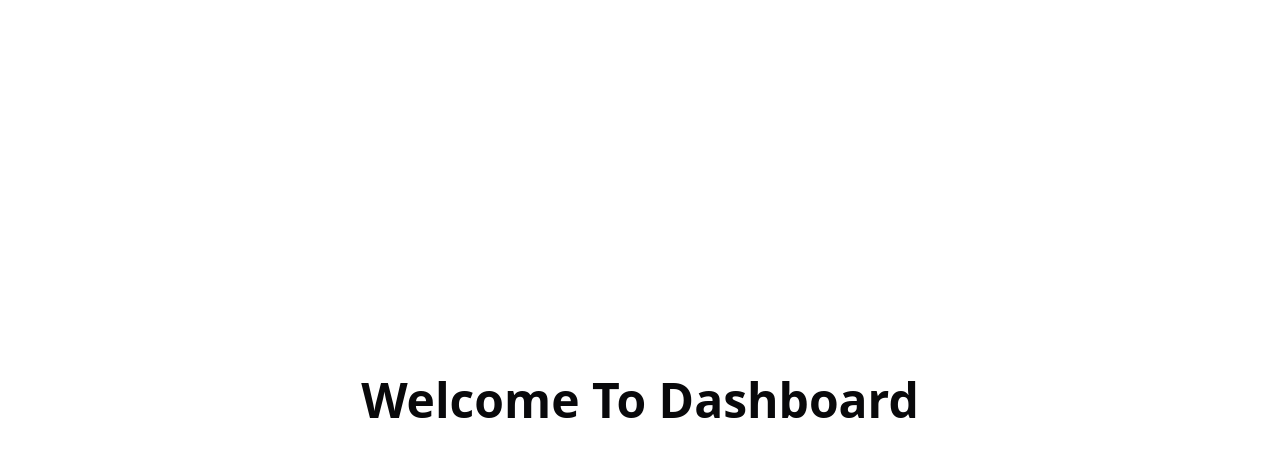
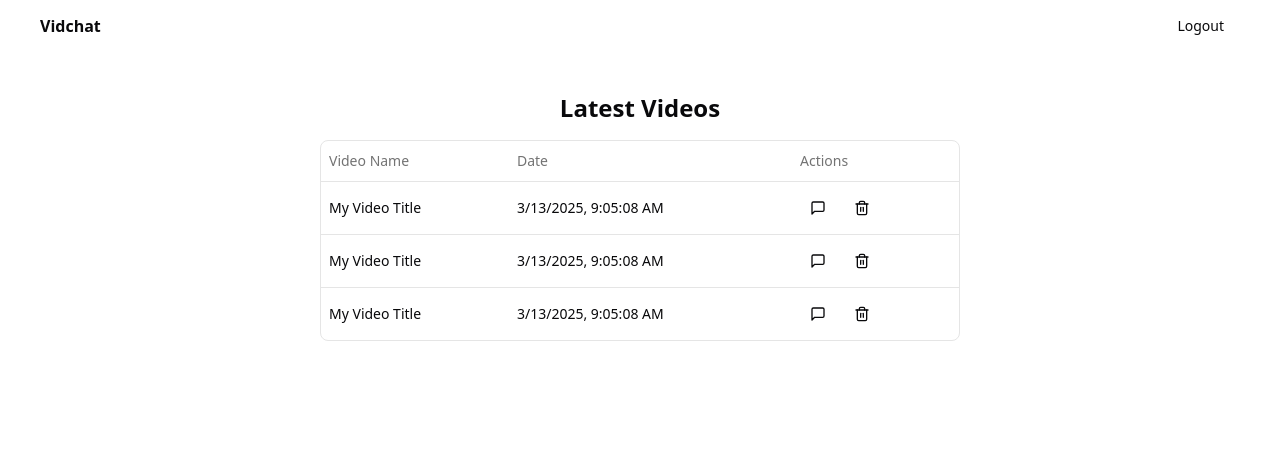
Before and after one commit to nadjib-boum/vidchat-ai, a Next.js app: page /dashboard in a window 1280 px wide. Shown: the top 456 px of the page. Built offline with nearby package versions, Linux system fonts and the light colour scheme; no server answers; sample sign-in values are in the browser's storage.

Commit message:
add videos data table + video page

```diff
--- a/package.json
+++ b/package.json
@@ -12,6 +12,7 @@
     "@neondatabase/serverless": "^0.10.4",
     "@radix-ui/react-label": "^2.1.2",
     "@radix-ui/react-slot": "^1.1.2",
+    "@tanstack/react-table": "^8.21.2",
     "bcryptjs": "^3.0.2",
     "class-variance-authority": "^0.7.1",
     "clsx": "^2.1.1",
--- a/src/actions/index.ts
+++ b/src/actions/index.ts
@@ -1,11 +1,11 @@
 "use server";
+
 import userService from "@/services/user";
+import videoService from "@/services/video";
 import APIError from "@/utils/error";
-import { auth } from "@/utils/auth";
 import { type SignupFormState, signupSchema } from "@/types";
 
 export async function signup(formData: FormData): Promise<SignupFormState> {
-  "use server";
 
   try {
 
@@ -59,3 +59,9 @@ export async function signup(formData: FormData): Promise<SignupFormState> {
   }
 
 }
+
+export async function deleteVideo (id: number) {
+
+  return await videoService.deleteVideo (id);
+
+}
--- a/src/app/dashboard/layout.tsx
+++ b/src/app/dashboard/layout.tsx
@@ -1,5 +1,5 @@
 import { redirect } from "next/navigation";
-// import Navbar from "@/components/Navbar";
+import Navbar from "@/components/Navbar";
 import { auth } from "@/utils/auth";
 
 export default async function ({ children }: { children: React.ReactNode }) {
@@ -12,7 +12,7 @@ export default async function ({ children }: { children: React.ReactNode }) {
 
   return (
     <div id="dashboard">
-      {/* <Navbar /> */}
+      <Navbar />
       {children}
     </div>
   );
--- a/src/app/dashboard/page.tsx
+++ b/src/app/dashboard/page.tsx
@@ -1,8 +1,14 @@
-export default function () {
+import VideosDataTable from "@/components/VideosDataTable";
+import videoService from "@/services/video";
+
+export default async function () {
+
+  const videos = await videoService.getVideos ();
 
   return (
-    <div className="h-screen flex items-center justify-center">
-      <div className="text-5xl font-bold">Welcome To Dashboard</div>
+    <div className="flex flex-col items-center gap-4 mt-10 w-1/2 m-auto">
+      <div className="text-2xl font-bold">Latest Videos</div>
+      <VideosDataTable data={videos} />
     </div>
   );
 
--- /dev/null
+++ b/src/app/video/[id]/page.tsx
@@ -0,0 +1,9 @@
+export default async function Page({ params }: {params: Promise<{ id: string }> }) {
+
+  const { id } = await params;
+
+  return (
+    <div className="text-3xl">Video #{id}</div>
+  );
+
+}
--- /dev/null
+++ b/src/components/Navbar.tsx
@@ -0,0 +1,25 @@
+"use client";
+import { signOut } from "next-auth/react";
+import { Button } from "@/components/ui/button";
+import Link from "next/link";
+
+const Navbar = () => {
+
+  return (
+    <div className="flex justify-between items-center py-2 px-10">
+      <div>
+        <Link href={"/dashboard"}>
+          <span className="font-bold">Vidchat</span>
+        </Link>
+      </div>
+      <div>
+        <Button variant={"ghost"} className="cursor-pointer flex items-center" onClick={async () => await signOut({ callbackUrl: "/login" })}>
+          Logout
+        </Button>
+      </div>
+    </div>
+  );
+
+}
+
+export default Navbar;
--- /dev/null
+++ b/src/components/VideosDataTable.tsx
@@ -0,0 +1,122 @@
+"use client"
+
+import * as React from "react"
+import { useRouter } from "next/navigation"
+import {
+  flexRender,
+  getCoreRowModel,
+  useReactTable,
+} from "@tanstack/react-table"
+import { Trash2, MessageSquare } from "lucide-react"
+
+import { Button } from "@/components/ui/button"
+import {
+  Table,
+  TableBody,
+  TableCell,
+  TableHead,
+  TableHeader,
+  TableRow,
+} from "@/components/ui/table"
+
+import { deleteVideo } from "@/actions"
+import type { Video } from "@/types"
+
+
+type VideosDataTableProps = {
+  data: Video[]
+}
+
+export default function VideosDataTable ({ data }: VideosDataTableProps) {
+
+  const router = useRouter ();
+
+  const columns = [
+    {
+      accessorKey: "name",
+      header: "Video Name",
+    },
+    {
+      accessorKey: "date",
+      header: "Date",
+    },
+    {
+      id: "actions",
+      header: "Actions",
+      cell: ({ row }: { row: { original: { id: number; } } }) => {
+        return (
+          <div className="flex space-x-2">
+            <Button variant="ghost" size="icon" onClick={() => handleChat(row.original.id)}>
+              <MessageSquare className="h-4 w-4" />
+            </Button>
+            <Button variant="ghost" size="icon" onClick={() => handleDelete(row.original.id)}>
+              <Trash2 className="h-4 w-4" />
+            </Button>
+          </div>
+        )
+      },
+    },
+  ]
+
+  const handleDelete = async (id: number) => {
+
+    const res = await deleteVideo (id);
+
+    console.log ("res", res)
+
+  }
+
+  const handleChat = (id: number) => {
+    router.push (`/video/${id}`)
+  }
+
+  const table = useReactTable({
+    data,
+    columns,
+    getCoreRowModel: getCoreRowModel(),
+  })
+
+  return (
+    <div className="rounded-md border w-full">
+      <Table>
+        <TableHeader>
+          {table.getHeaderGroups().map((headerGroup) => (
+            <TableRow key={headerGroup.id}>
+              {headerGroup.headers.map((header) => (
+                <TableHead key={header.id}>
+                  {header.isPlaceholder
+                    ? null
+                    : flexRender(
+                        header.column.columnDef.header,
+                        header.getContext()
+                      )}
+                </TableHead>
+              ))}
+            </TableRow>
+          ))}
+        </TableHeader>
+        <TableBody>
+          {table.getRowModel().rows?.length ? (
+            table.getRowModel().rows.map((row) => (
+              <TableRow key={row.id} data-state={row.getIsSelected() && "selected"}>
+                {
+                  row.getVisibleCells().map((cell) => (
+                    <TableCell key={cell.id}>
+                      {flexRender(cell.column.columnDef.cell, cell.getContext())}
+                    </TableCell>
+                  ))
+                }
+              </TableRow>
+            ))
+          ) : (
+            <TableRow>
+              <TableCell colSpan={columns.length} className="h-24 text-center">
+                No results.
+              </TableCell>
+            </TableRow>
+          )}
+        </TableBody>
+      </Table>
+    </div>
+  )
+}
--- /dev/null
+++ b/src/components/ui/table.tsx
@@ -0,0 +1,116 @@
+"use client"
+
+import * as React from "react"
+
+import { cn } from "@/lib/utils"
+
+function Table({ className, ...props }: React.ComponentProps<"table">) {
+  return (
+    <div
+      data-slot="table-container"
+      className="relative w-full overflow-x-auto"
+    >
+      <table
+        data-slot="table"
+        className={cn("w-full caption-bottom text-sm", className)}
+        {...props}
+      />
+    </div>
+  )
+}
+
+function TableHeader({ className, ...props }: React.ComponentProps<"thead">) {
+  return (
+    <thead
+      data-slot="table-header"
+      className={cn("[&_tr]:border-b", className)}
+      {...props}
+    />
+  )
+}
+
+function TableBody({ className, ...props }: React.ComponentProps<"tbody">) {
+  return (
+    <tbody
+      data-slot="table-body"
+      className={cn("[&_tr:last-child]:border-0", className)}
+      {...props}
+    />
+  )
+}
+
+function TableFooter({ className, ...props }: React.ComponentProps<"tfoot">) {
+  return (
+    <tfoot
+      data-slot="table-footer"
+      className={cn(
+        "bg-muted/50 border-t font-medium [&>tr]:last:border-b-0",
+        className
+      )}
+      {...props}
+    />
+  )
+}
+
+function TableRow({ className, ...props }: React.ComponentProps<"tr">) {
+  return (
+    <tr
+      data-slot="table-row"
+      className={cn(
+        "hover:bg-muted/50 data-[state=selected]:bg-muted border-b transition-colors",
+        className
+      )}
+      {...props}
+    />
+  )
+}
+
+function TableHead({ className, ...props }: React.ComponentProps<"th">) {
+  return (
+    <th
+      data-slot="table-head"
+      className={cn(
+        "text-muted-foreground h-10 px-2 text-left align-middle font-medium whitespace-nowrap [&:has([role=checkbox])]:pr-0 [&>[role=checkbox]]:translate-y-[2px]",
+        className
+      )}
+      {...props}
+    />
+  )
+}
+
+function TableCell({ className, ...props }: React.ComponentProps<"td">) {
+  return (
+    <td
+      data-slot="table-cell"
+      className={cn(
+        "p-2 align-middle whitespace-nowrap [&:has([role=checkbox])]:pr-0 [&>[role=checkbox]]:translate-y-[2px]",
+        className
+      )}
+      {...props}
+    />
+  )
+}
+
+function TableCaption({
+  className,
+  ...props
+}: React.ComponentProps<"caption">) {
+  return (
+    <caption
+      data-slot="table-caption"
+      className={cn("text-muted-foreground mt-4 text-sm", className)}
+      {...props}
+    />
+  )
+}
+
+export {
+  Table,
+  TableHeader,
+  TableBody,
+  TableFooter,
+  TableHead,
+  TableRow,
+  TableCell,
+  TableCaption,
+}
--- /dev/null
+++ b/src/services/video.ts
@@ -0,0 +1,41 @@
+class VideoService {
+
+  async getVideos () {
+
+    const videos = [
+      {
+        "id": 1,
+        "name": "My Video Title",
+        "date": new Date ().toLocaleString("en-US")
+      },
+      {
+        "id": 2,
+        "name": "My Video Title",
+        "date": new Date ().toLocaleString("en-US")
+      },
+      {
+        "id": 3,
+        "name": "My Video Title",
+        "date": new Date ().toLocaleString("en-US")
+      },
+    ];
+
+    return videos;
+
+  }
+
+  async deleteVideo (id: number) {
+
+    console.log (`Video ${id} Deleted`);
+
+    return {
+      status: "success"
+    }
+
+  }
+
+}
+
+const videoService = new VideoService ();
+
+export default videoService;
--- a/src/types/index.ts
+++ b/src/types/index.ts
@@ -1,5 +1,11 @@
 import { z } from "zod";
 import type { APIErrorParams } from "@/utils/error";
+
+export type Video = {
+  id: number;
+  name: string;
+  date: string;
+}
 
 export const signupSchema = z.object({
   email: z.string().email({ message: "Invalid email address" }),
```
Also changed, not shown: 1 other file (tests, documents, lock files or other folders).
